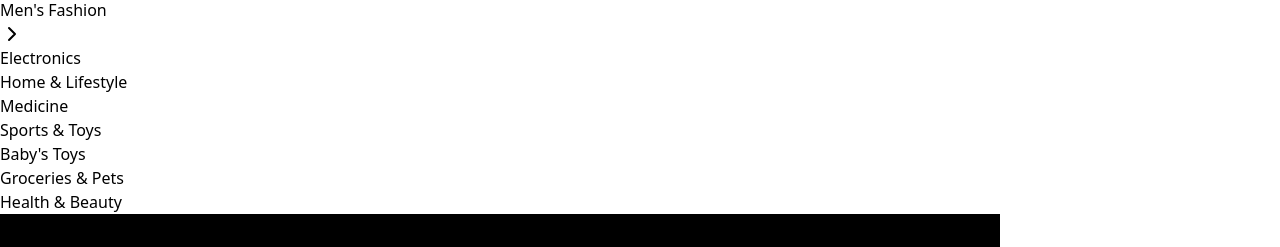
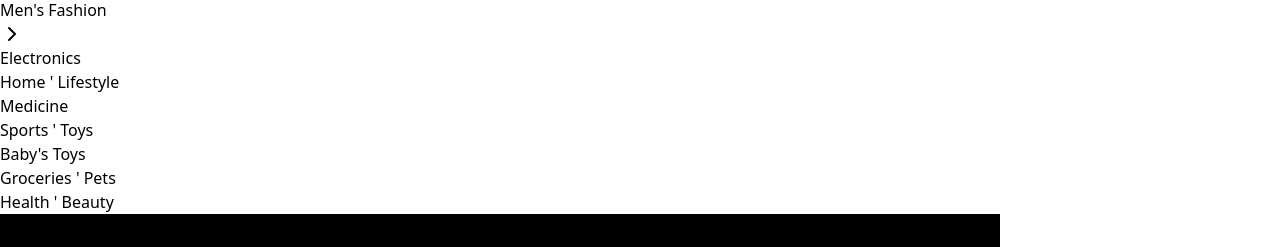
Before and after one commit to faizamairaj/my-app, a Next.js app: page / in a window 1280 px wide. Shown: the part 309-556 px from the top of the page. Built offline with nearby package versions, Linux system fonts and the light colour scheme.

Commit message:
E-Commerce just pratice

```diff
--- a/src/components/Hero.tsx
+++ b/src/components/Hero.tsx
@@ -25,12 +25,12 @@ const Hero = () => {
               Men's Fashion <ChevronRight className="ml-2" />
             </li>
             <li className="relative">Electronics</li>
-            <li className="relative">Home & Lifestyle</li>
+            <li className="relative">Home &apos; Lifestyle</li>
             <li className="relative">Medicine</li>
-            <li className="relative">Sports & Toys</li>
+            <li className="relative">Sports &apos; Toys</li>
             <li className="relative">Baby's Toys</li>
-            <li className="relative">Groceries & Pets</li>
-            <li className="relative">Health & Beauty</li>
+            <li className="relative">Groceries &apos; Pets</li>
+            <li className="relative">Health &apos; Beauty</li>
           </ul>
         </div>
 
```
